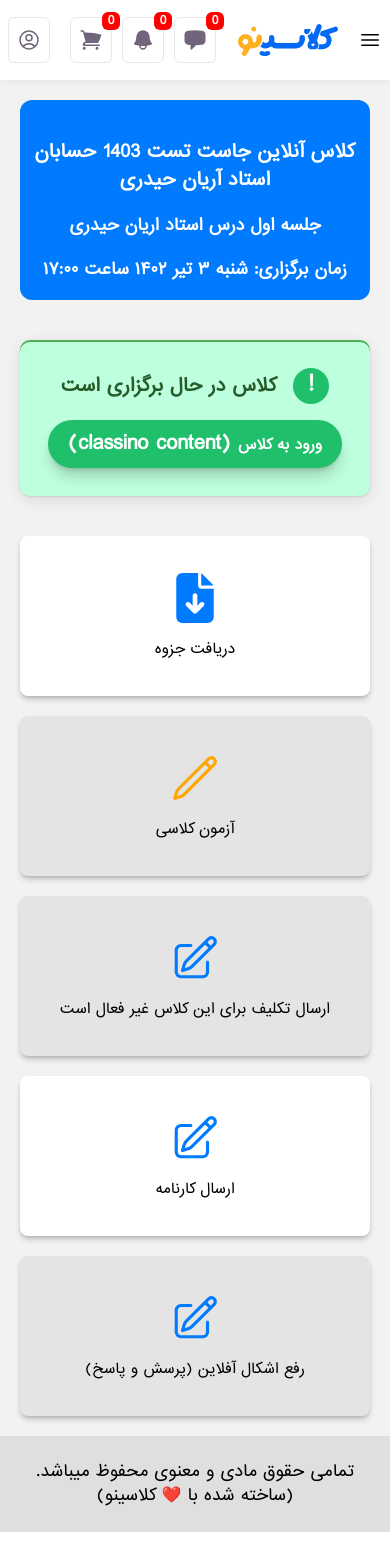
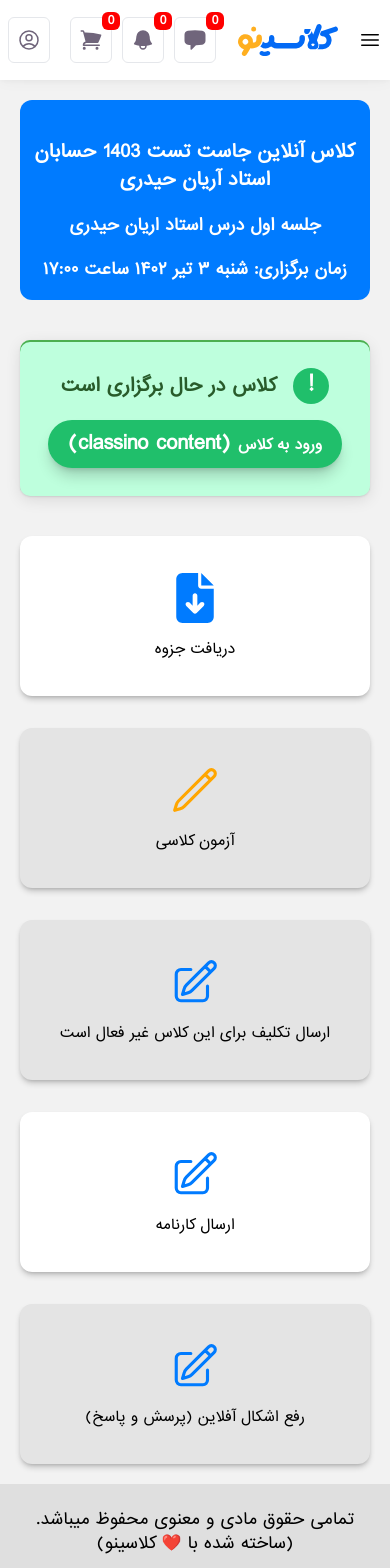
Before and after one commit to pouya-mirzaei/classino, a React (Create React App) app: page /panel/class/show/0 in a window 390 px wide. Shown: the top 1568 px of the page. Before the commit the page ends 1532 px from the top, so only its background shows below. Built offline with nearby package versions, Linux system fonts and the light colour scheme.

Commit message:
fix: refactored the classpreview component

```diff
--- a/src/pages/panel/Classes/ClassPreview.js
+++ b/src/pages/panel/Classes/ClassPreview.js
@@ -3,6 +3,7 @@ import { useParams } from 'react-router-dom';
 import CourseDetailsHeader from '../../../components/panel/Courses/CourseDetailsHeader';
 import { getAllCourses, getAllTeachers } from '../../../functions/Utilities';
 import Alert from '../../../components/panel/Alert/Alert';
+import { toast } from 'react-toastify';
 
 // for demo purposes, I'm getting the course from the props
 // but we're gonna fetch the course data from the backend later
@@ -21,6 +22,13 @@ export default function ClassPreview() {
       : session.status === 'not-started'
       ? 'warning'
       : 'danger';
+
+  const notYet = () => {
+    toast.error('این قابلیت هنوز پیاده سازی نشده است', {
+      className: 'font-primary text-xs',
+    });
+  };
+
   return (
     <section className="p-section">
       <CourseDetailsHeader
@@ -55,7 +63,10 @@ export default function ClassPreview() {
             </button>
           )}
           {session.status === 'live' && (
-            <button className="h-12 px-5 item-link text-sm font-bold text-white rounded-3xl shadow-lg shadow-black/20 active:scale-95">
+            <button
+              className="h-12 px-5 item-link text-sm font-bold text-white rounded-3xl shadow-lg shadow-black/20 active:scale-95"
+              onClick={notYet}
+            >
               ورود به کلاس
               <span className="text-xl font-semibold"> (classino content)</span>
             </button>
@@ -65,7 +76,7 @@ export default function ClassPreview() {
 
       {/* Class Features */}
 
-      <div className="flex flex-col lg:flex-row items-center justify-between flex-nowrap gap-5 mt-10">
+      <div className="flex flex-col lg:flex-row items-center justify-between flex-nowrap gap-8 mt-10">
         <CourseFeatureBox text={'دریافت جزوه'} icon="file-download" />
         <CourseFeatureBox text={'آزمون کلاسی'} icon="pencil" disabled iconColor="text-[#ffa600]" />
         <CourseFeatureBox text={'ارسال تکلیف برای این کلاس غیر فعال است'} icon="pencil-square" disabled />
@@ -81,7 +92,7 @@ function CourseFeatureBox({ text, icon, disabled = false, iconColor = 'text-prim
   if (disabled) bgStyles = 'bg-[#e4e4e4] dark:bg-[#4d5863] cursor-not-allowed';
   return (
     <div
-      className={`${bgStyles} dark:text-white lg:basis-1/5 w-full h-40 rounded-lg shadow-md shadow-black/20 flex flex-col items-start justify-center gap-4 p-3`}
+      className={`${bgStyles} dark:text-white lg:basis-1/5 w-full h-40 rounded-xl shadow-md shadow-black/20 flex flex-col items-start justify-center gap-4 p-3`}
     >
       <svg className={`w-[50px] h-auto ${iconColor} mx-auto`}>
         <use href={`/sprite/hero.svg#${icon}`}></use>
```
